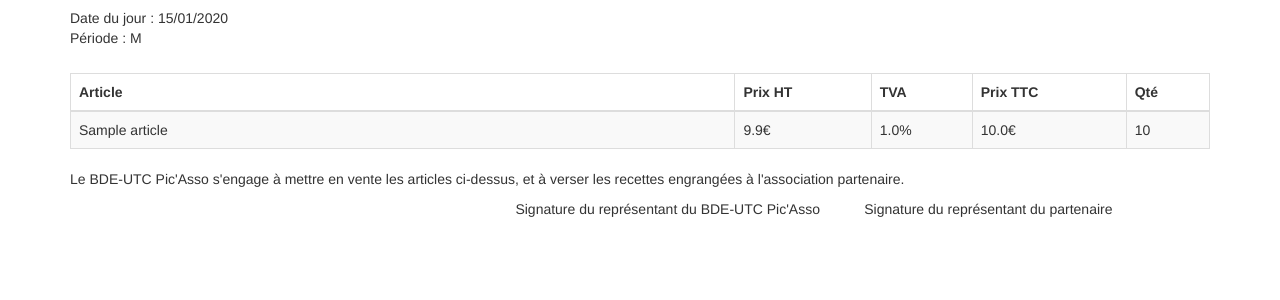
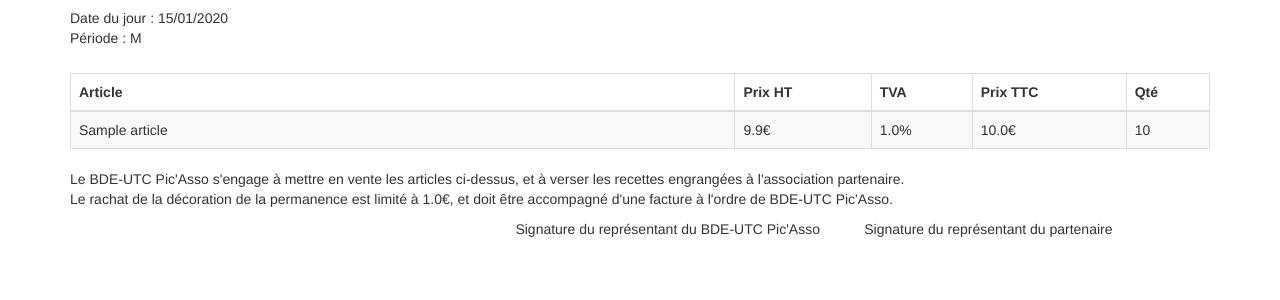
Before and after one commit to dotpy3/picsousdjango, a Django app: a page that uses facture/templates/convention_partenariat.html in a window 1280 px wide. Shown: the part 172-472 px from the top of the page. Run offline with Django 3.2, Linux system fonts and the light colour scheme; tables that the repository leaves empty hold one stand-in row (values such as "Sample post"); parts of the project's set-up code (start-up, migrations or seed data) failed here and were passed over; some libraries are stand-ins or nearby versions.

Commit message:
changed convention

```diff
--- a/facture/templates/convention_partenariat.html
+++ b/facture/templates/convention_partenariat.html
@@ -47,7 +47,8 @@
 						</tr>
                         {% endfor %}
 					</table>
-					<p>Le BDE-UTC Pic'Asso s'engage à mettre en vente les articles ci-dessus, et à verser les recettes engrangées à l'association partenaire.</p>
+					<p>Le BDE-UTC Pic'Asso s'engage à mettre en vente les articles ci-dessus, et à verser les recettes engrangées à l'association partenaire.<br />
+                    Le rachat de la décoration de la permanence est limité à {{ montant }}€, et doit être accompagné d'une facture à l'ordre de BDE-UTC Pic'Asso.</p>
 				</div>
 			</div>
 			<div class="row">
--- a/perm/views.py
+++ b/perm/views.py
@@ -31,7 +31,8 @@
     for article in articles:
         perm_articles.append({'nom': article.nom, 'stock': article.stock, 'prixTTC': article.prix,
                               'prixHT': article.get_price_without_taxes(), 'TVA': article.tva})
-    return render(request, 'convention_partenariat.html', {'perm': perm, 'articles': perm_articles})
+    return render(request, 'convention_partenariat.html', {'perm': perm, 'articles': perm_articles,
+                                                           'montant': round(perm.get_montant_deco_max(), 2)})
 
 
 def justificatif_paiement(request, id):
```
